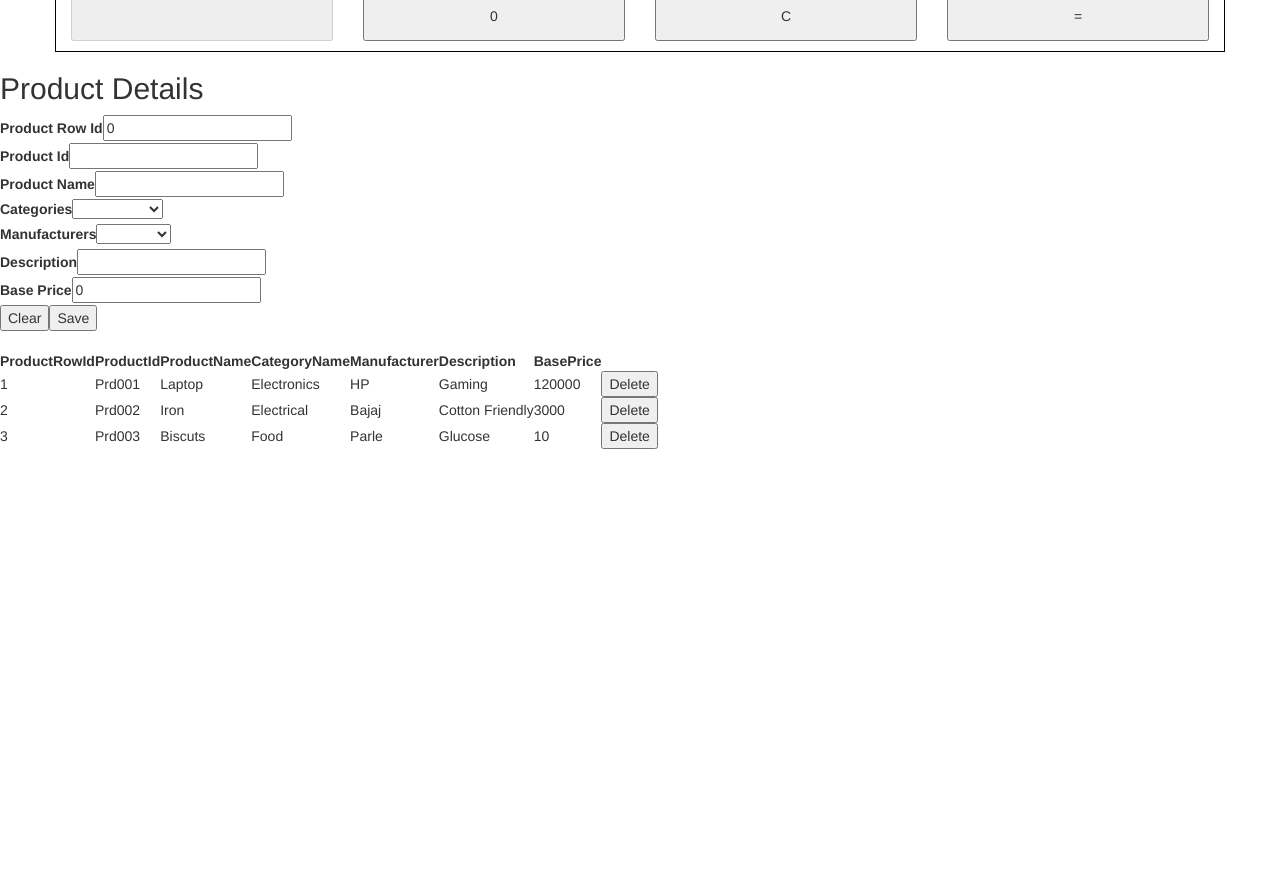
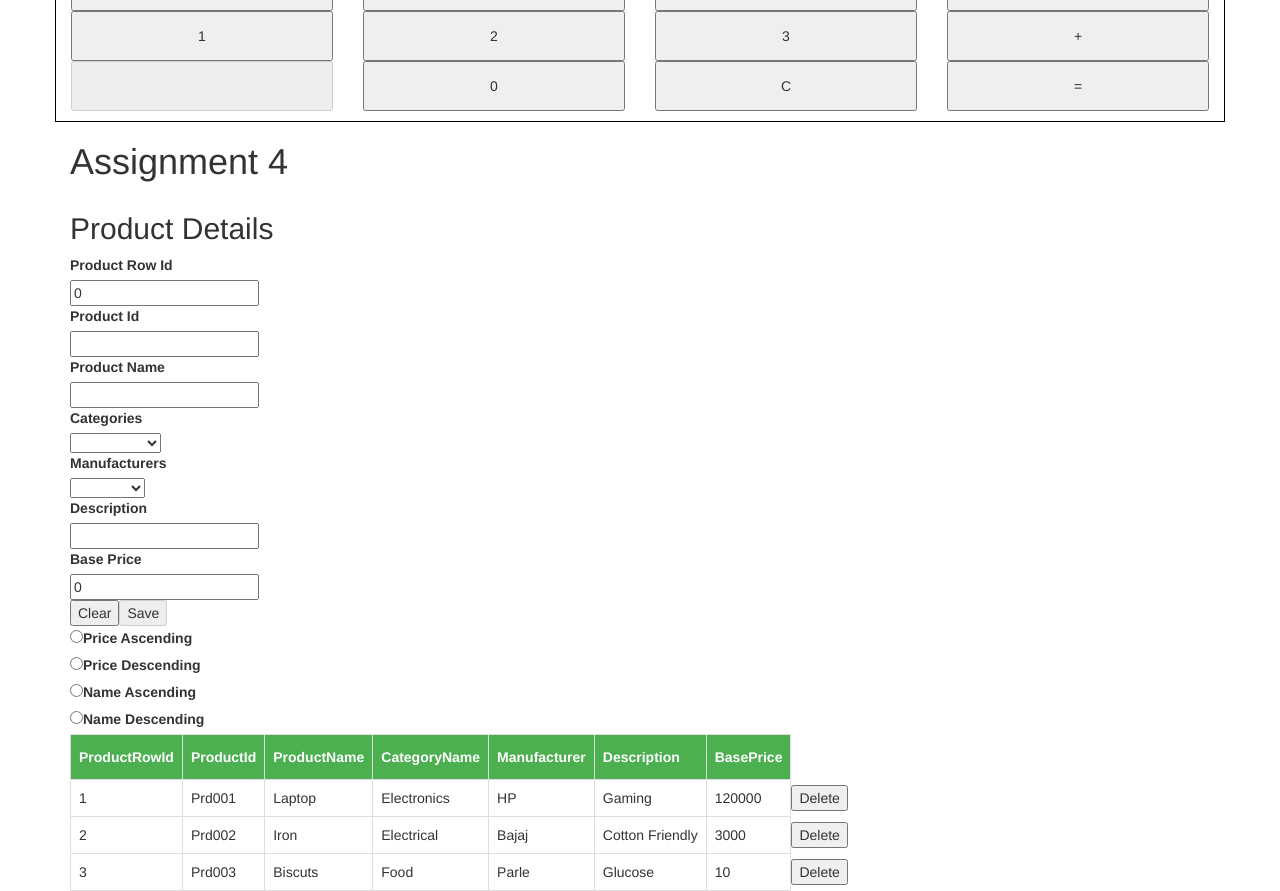
Before and after one commit to aausekar-tavisca/angularAssignments, an Angular app: page / in a window 1280 px wide. Shown: the part 320-1211 px from the top of the page. Before the commit the page ends 800 px from the top, so only its background shows below. Built offline with nearby package versions, Linux system fonts and the light colour scheme.

Commit message:
assignment number 4

```diff
--- a/src/app/calculator/calculator.component.html
+++ b/src/app/calculator/calculator.component.html
@@ -1,4 +1,5 @@
 <div class="container">
+  <h1>Assignment 3</h1>
   <div class="row calculator-result-screen">
     <div class="col-xs-12">
       <div class="right-text-alignment">
--- a/src/app/product-form/app.custom.validators.ts
+++ b/src/app/product-form/app.custom.validators.ts
@@ -1,13 +1,41 @@
-import { AbstractControl } from '@angular/forms';
+import { Product } from "./../Model/app.product.model";
+import { AbstractControl } from "@angular/forms";
+import { ProductFormComponent } from "./product-form.component";
 
 export class CustomValidator {
   static CheckEven(ctrl: AbstractControl): any {
-     // tslint:disable-next-line: radix
     const value: number = parseInt(ctrl.value);
     if (value % 2 === 0) {
       return null; // valid
     } else {
-       return {odd: true}; // invalid
+      return { odd: true }; // invalid
+    }
+  }
+
+  static CheckProductIdIsUnique(control: AbstractControl): any {
+    if (
+      (<ProductFormComponent>(<unknown>this)).products.findIndex(
+        (p) => p.ProductId === control.value
+      ) === -1
+    ) {
+      return null;
+    }
+    return { notUnique: true, errorMessage: "Product Id already exist" };
+  }
+
+  static CheckPrice(control: AbstractControl): any {
+    let price = parseFloat(control.value);
+    if (!isNaN(price)) {
+      if (price > 0) {
+        return null;
+      } else {
+        return {
+          valid: false,
+          errorMessage: "Base price must be greater than zero",
+        };
+      }
+    } else {
+      return { valid: false, errorMessage: "Invalid Base Price" };
     }
   }
 }
--- a/src/app/product-form/product-form.component.css
+++ b/src/app/product-form/product-form.component.css
@@ -1,3 +1,20 @@
 .product-row {
   cursor: pointer;
 }
+
+.dataTable th {
+  padding-top: 12px;
+  padding-bottom: 12px;
+  text-align: left;
+  background-color: #4CAF50;
+  color: white;
+}
+
+.tableCell {
+  border: 1px solid #ddd;
+  padding: 8px;
+}
+
+.errorMessage {
+  color: red;
+}
--- a/src/app/product-form/product-form.component.html
+++ b/src/app/product-form/product-form.component.html
@@ -1,10 +1,14 @@
-<div>
+<div class="container">
+  <h1>Assignment 4</h1>
+  <div class="row forms">
+    <div class="col-xs-12">
       <h2>Product Details</h2>
       <form name="frmProduct" [formGroup]="frmProduct" (ngSubmit)="save()">
         <div>
-      <label>Product Row Id</label>
+          <label>Product Row Id</label><br />
           <input type="text" formControlName="ProductRowId" name="ProductRowId">
-      <div *ngIf="frmProduct.controls.ProductRowId.dirty && !frmProduct.controls.ProductRowId.valid">
+          <div *ngIf="frmProduct.controls.ProductRowId.dirty && !frmProduct.controls.ProductRowId.valid"
+            class="errorMessage">
             <p *ngIf="frmProduct.controls.ProductRowId.errors.required">Value is must</p>
             <p *ngIf="frmProduct.controls.ProductRowId.errors.minlength">Value must be 2 digits minimum</p>
             <p *ngIf="frmProduct.controls.ProductRowId.errors.maxlength">Value can be 8 digits maximum</p>
@@ -12,32 +16,61 @@
           </div>
         </div>
         <div>
-      <label>Product Id</label>
-      <input type="text" formControlName="ProductId" name="ProductId">
+          <label>Product Id</label><br />
+          <input type="text" formControlName="ProductId" name="ProductId" [attr.disabled]="updateProduct?'':null">
+          <div *ngIf="frmProduct.controls.ProductId.dirty && !frmProduct.controls.ProductId.valid" class="errorMessage">
+            <p *ngIf="frmProduct.controls.ProductId.errors.required">Value is must</p>
+            <p *ngIf="frmProduct.controls.ProductId.errors.notUnique">
+              {{frmProduct.controls.ProductId.errors.errorMessage}}
+            </p>
+          </div>
         </div>
         <div>
-      <label>Product Name</label>
+          <label>Product Name</label><br />
           <input type="text" formControlName="ProductName" name="ProductName">
+          <div *ngIf="frmProduct.controls.ProductName.dirty && !frmProduct.controls.ProductName.valid"
+            class="errorMessage">
+            <p *ngIf="frmProduct.controls.ProductName.errors.required">Value is must</p>
+          </div>
         </div>
         <div>
-      <label>Categories</label>
+          <label>Categories</label><br />
           <select formControlName="CategoryName" name="CategoryName">
             <option *ngFor="let c of categories" value="{{c}}">{{c}}</option>
           </select>
+          <div *ngIf="frmProduct.controls.CategoryName.dirty && !frmProduct.controls.CategoryName.valid"
+            class="errorMessage">
+            <p *ngIf="frmProduct.controls.CategoryName.errors.required">Value is must</p>
+          </div>
         </div>
         <div>
-      <label>Manufacturers</label>
+          <label>Manufacturers</label><br />
           <select formControlName="Manufacturer" name="Manufacturer">
             <option *ngFor="let m of manufacturers" value="{{m}}">{{m}}</option>
           </select>
+          <div *ngIf="frmProduct.controls.Manufacturer.dirty && !frmProduct.controls.Manufacturer.valid"
+            class="errorMessage">
+            <p *ngIf="frmProduct.controls.Manufacturer.errors.required">Value is must</p>
+          </div>
         </div>
         <div>
-      <label>Description</label>
+          <label>Description</label><br />
           <input formControlName="Description" name="Description" type="text">
+          <div *ngIf="frmProduct.controls.Description.dirty && !frmProduct.controls.Description.valid"
+            class="errorMessage">
+            <p *ngIf="frmProduct.controls.Description.errors.required">Value is must</p>
+            <p *ngIf="frmProduct.controls.Description.errors.maxlength">Description must be not greater tha 100
+              characters</p>
+          </div>
         </div>
         <div>
-      <label>Base Price</label>
+          <label>Base Price</label><br />
           <input type="text" formControlName="BasePrice" name="BasePrice">
+          <div *ngIf="frmProduct.controls.BasePrice.dirty && !frmProduct.controls.BasePrice.valid" class="errorMessage">
+            <p *ngIf="frmProduct.controls.BasePrice.errors.required">Value is must</p>
+            <p *ngIf="!frmProduct.controls.BasePrice.errors.valid">
+              {{frmProduct.controls.BasePrice.errors.errorMessage}}</p>
+          </div>
         </div>
         <div>
           <input type="button" value="Clear" (click)="clear()">
@@ -45,17 +78,27 @@
         </div>
       </form>
     </div>
-<br>
+  </div>
+  <div class="row dataTable">
+    <div class="col-xs-12">
+      <div><input type="radio" (click)="sortTable('price asc')" name="sortOption" /><label>Price Ascending</label></div>
+      <div><input type="radio" (click)="sortTable('price des')" name="sortOption" /><label>Price Descending</label>
+      </div>
+      <div><input type="radio" (click)="sortTable('name asc')" name="sortOption" /><label>Name Ascending</label></div>
+      <div><input type="radio" (click)="sortTable('name des')" name="sortOption" /><label>Name Descending</label></div>
       <table>
         <thead>
           <tr>
-      <th *ngFor="let h of headers">{{h}}</th>
+            <th *ngFor="let h of headers" class="tableCell">{{h}}</th>
           </tr>
         </thead>
         <tbody>
           <tr *ngFor="let prd of products" (click)="getSelectedRecord(prd)" class="product-row">
-      <td *ngFor="let h of headers">{{prd[h]}}</td>
+            <td *ngFor="let h of headers" class="tableCell">{{prd[h]}}</td>
             <td><input type="button" value="Delete" (click)="deleteProduct(prd)"></td>
           </tr>
         </tbody>
       </table>
+    </div>
+  </div>
+</div>
--- a/src/app/product-form/product-form.component.ts
+++ b/src/app/product-form/product-form.component.ts
@@ -11,11 +11,11 @@ import { CustomValidator } from "./app.custom.validators";
   styleUrls: ["./product-form.component.css"],
 })
 export class ProductFormComponent implements OnInit {
+  updateProduct: boolean;
   product: Product;
   products: Array<Product>;
   private logic: ProductManager;
   headers: Array<string>;
-
   // copy the constant arrays in local public arrays of the component
   categories = Categories;
   manufacturers = Manufacturers;
@@ -28,7 +28,7 @@ export class ProductFormComponent implements OnInit {
     this.products = new Array<Product>();
     this.logic = new ProductManager();
     this.headers = new Array<string>();
-
+    this.updateProduct = false;
     // map the Product Model class to FormGroup using FormControl
     // bind the fromProduct to <form> tag using its
     // [formGroup] attribute
@@ -43,17 +43,38 @@ export class ProductFormComponent implements OnInit {
         this.product.ProductRowId,
         Validators.compose([
           Validators.required,
-          Validators.minLength(2),
+          Validators.minLength(1),
           Validators.maxLength(8),
           Validators.pattern("[0-9]+"),
         ])
       ),
-      ProductId: new FormControl(this.product.ProductId),
-      ProductName: new FormControl(this.product.ProductName),
-      CategoryName: new FormControl(this.product.CategoryName),
-      Manufacturer: new FormControl(this.product.Manufacturer),
-      Description: new FormControl(this.product.Description),
-      BasePrice: new FormControl(this.product.BasePrice),
+      ProductId: new FormControl(
+        this.product.ProductId,
+        Validators.compose([
+          Validators.required,
+          CustomValidator.CheckProductIdIsUnique.bind(this),
+        ])
+      ),
+      ProductName: new FormControl(
+        this.product.ProductName,
+        Validators.compose([Validators.required])
+      ),
+      CategoryName: new FormControl(
+        this.product.CategoryName,
+        Validators.compose([Validators.required])
+      ),
+      Manufacturer: new FormControl(
+        this.product.Manufacturer,
+        Validators.compose([Validators.required])
+      ),
+      Description: new FormControl(
+        this.product.Description,
+        Validators.compose([Validators.required, Validators.maxLength(100)])
+      ),
+      BasePrice: new FormControl(
+        this.product.BasePrice,
+        Validators.compose([Validators.required, CustomValidator.CheckPrice])
+      ),
     });
   }
 
@@ -70,36 +91,89 @@ export class ProductFormComponent implements OnInit {
   }
 
   clear(): void {
+    this.updateProduct = false;
     this.product = new Product(0, "", "", "", "", "", 0);
+    this.frmProduct.setValue(this.product);
   }
   save(): void {
     // read value from FormControl received from FromGroup
     this.product = this.frmProduct.value;
-    this.products = this.logic.addProduct(this.product);
+    if (!this.updateProduct) {
+      this.products = this.logic.addProduct(this.product);
+    } else {
+      console.log("Updating");
+      console.log(this.product);
+      this.products = this.logic.updateProduct(this.product);
+      this.updateProduct = false;
+      this.frmProduct
+        .get("ProductId")
+        .setValidators([
+          Validators.required,
+          CustomValidator.CheckProductIdIsUnique.bind(this),
+        ]);
+    }
     console.log(JSON.stringify(this.products));
   }
 
   getSelectedRecord(prd: Product): void {
     // set the value to FormGroup
+    this.frmProduct.get("ProductId").clearValidators();
     this.frmProduct.setValue(prd);
+    this.updateProduct = true;
   }
 
   deleteProduct(prd: Product) {
-    event.stopPropagation();
-    console.log("Delete Product");
-    console.log(prd);
-    let deleteIndex: number = this.products.findIndex(
-      (p) =>
-        p.ProductId === prd.ProductId && p.ProductRowId === prd.ProductRowId
-    );
-    if (deleteIndex >= 0) {
-      let newProductList = new Array<Product>();
-      for (let pIndex: number = 0; pIndex < this.products.length; pIndex++) {
-        if (pIndex != deleteIndex) {
-          newProductList.push(this.products[pIndex]);
-        }
+    this.products = this.logic.deleteProduct(prd);
+  }
+
+  sortTable(sortBy: string) {
+    console.log("sorting " + sortBy);
+    let sortByParts = sortBy.split(" ");
+    if (sortByParts.length == 2) {
+      switch (sortByParts[0].toLowerCase()) {
+        case "price":
+          this.sortByPrice(sortByParts[1]);
+          break;
+        case "name":
+          this.sortByName(sortByParts[1]);
+          break;
       }
-      this.products = newProductList;
+    } else {
+      console.log("Invalid sorting option");
     }
   }
+  private sortByName(order: string) {
+    switch (order.toLowerCase()) {
+      case "asc":
+        this.sortByNameAscending();
+        break;
+      case "des":
+        this.sortByNameDescending();
+        break;
+    }
+  }
+
+  private sortByNameAscending() {
+    this.products.sort((p1, p2) => (p1.ProductName > p2.ProductName ? 1 : -1));
+  }
+  private sortByNameDescending() {
+    this.products.sort((p1, p2) => (p1.ProductName < p2.ProductName ? 1 : -1));
+  }
+  private sortByPrice(order: string) {
+    switch (order.toLowerCase()) {
+      case "asc":
+        this.sortByPriceAscending();
+        break;
+      case "des":
+        this.sortByPriceDescending();
+        break;
+    }
+  }
+  private sortByPriceAscending() {
+    this.products.sort((p1, p2) => (p1.BasePrice > p2.BasePrice ? 1 : -1));
+  }
+
+  private sortByPriceDescending() {
+    this.products.sort((p1, p2) => (p1.BasePrice < p2.BasePrice ? 1 : -1));
+  }
 }
```
Also changed, not shown: src/app/Model/ProductManager.ts (+35 -0 lines). Lines whose indentation alone changed are shown as unchanged.
